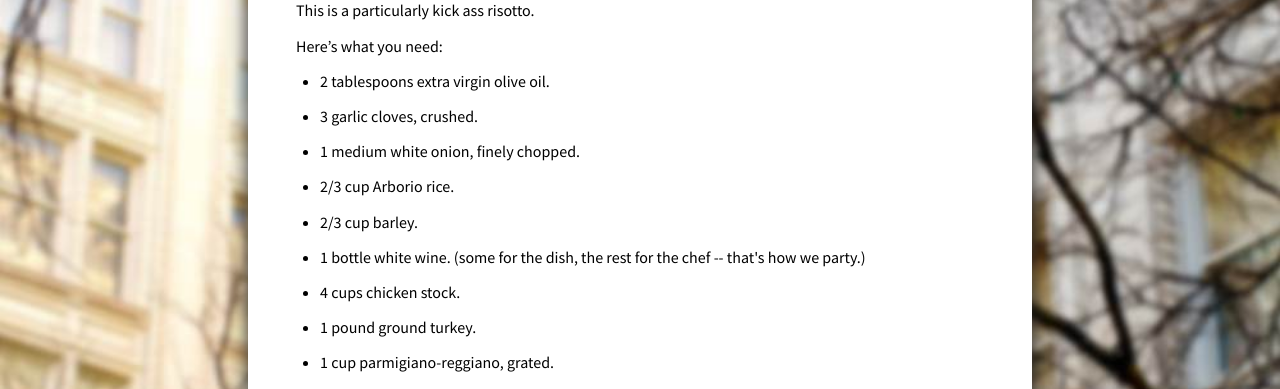
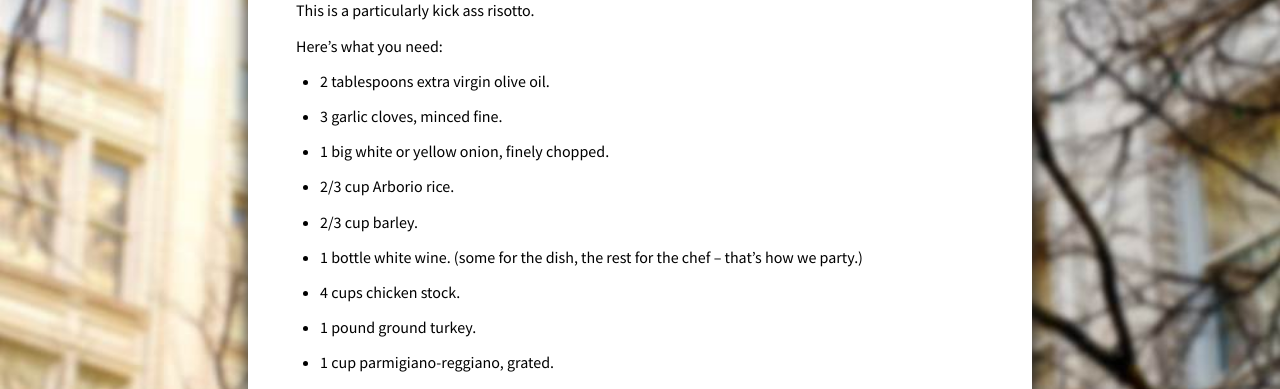
Before and after one commit to peat/pdo, a Jekyll site: the page built from _posts/2007-04-07-drunken-risotto.md, in a window 1280 px wide. Shown: the part 311-700 px from the top of the page. Built offline with Jekyll 4.4.1, drawn with Linux system fonts in a browser that asks for light colours; Markdown is read by kramdown in place of the engine named in the settings; comment, search, counter and statistics services are not loaded.

Commit message:
Markdown updates

```diff
--- a/_posts/2007-04-07-drunken-risotto.md
+++ b/_posts/2007-04-07-drunken-risotto.md
@@ -14,25 +14,25 @@
 This is a particularly kick ass risotto.
 
 Here's what you need:
-<ul>
-	<li>2 tablespoons extra virgin olive oil.</li>
-	<li>3 garlic cloves, crushed.</li>
-	<li>1 medium white onion, finely chopped.</li>
-	<li>2/3 cup Arborio rice.</li>
-	<li>2/3 cup barley.</li>
-	<li>1 bottle white wine.  (some for the dish, the rest for the chef -- that's how we party.)</li>
-	<li>4 cups chicken stock.</li>
-	<li>1 pound ground turkey.</li>
-	<li>1 cup parmigiano-reggiano, grated.</li>
-	<li>1 cup asparagus tips.</li>
-</ul>
+
+* 2 tablespoons extra virgin olive oil.
+* 3 garlic cloves, minced fine.
+* 1 big white or yellow onion, finely chopped.
+* 2/3 cup Arborio rice.
+* 2/3 cup barley.
+* 1 bottle white wine. (some for the dish, the rest for the chef -- that's how we party.)
+* 4 cups chicken stock.
+* 1 pound ground turkey.
+* 1 cup parmigiano-reggiano, grated.
+* 1 cup asparagus tips.
+
 First, pour yourself some wine.  Then, put the chicken stock in a small pot to warm up over medium heat.  Separately, in a deep skillet, saute the onions and garlic in the olive oil over medium high heat.  When the onions are a bit transparent and softened up after a couple of minutes, drink some wine, and dump the rice and barley into the pan (plus a little salt and pepper if you're keen).  Mix it up and enjoy the crackle and sizzling for a couple more minutes, then dump in the rest of your glass of wine (probably half a cup or so, at this point).
 
 Refill your wine glass.
 
 When the wine in the skillet has boiled off, ladle in the warm chicken stock until the rice and barley are just covered. Drink some wine, then add all of the ground turkey in little bits.
 
-Stir the rice and barley, add chicken stock, and drink frequently for the next 20 minutes or so.  You'll know it's done when you're out of chicken stock, the grains are <em>al dente</em>, and you have a pretty good buzz going.
+Stir the rice and barley, add chicken stock, and drink frequently for the next 20 minutes or so.  You'll know it's done when you're out of chicken stock, the grains are _al dente_, and you have a pretty good buzz going.
 
 Add the cheese and the asparagus tips.  This is when it starts to get gooey, and your guests/roommates/significant other will start wandering through the kitchen more frequently, because damn, it's a good smelling dish.
 
```
